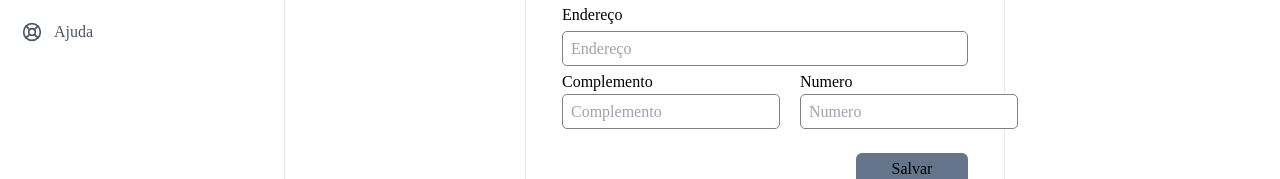
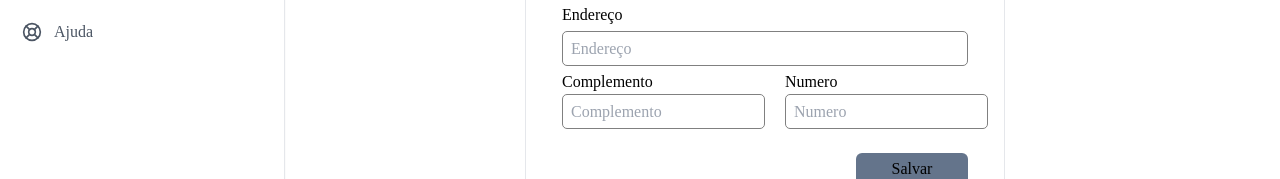
Before and after one commit to FelipeSantt/sentinela-front, a React (Vite) app: page / in a window 1280 px wide. Shown: the part 424-603 px from the top of the page. Built offline with nearby package versions, Linux system fonts and the light colour scheme.

Commit message:
ajustando tela

```diff
--- a/src/components/Form/FormSegurado.jsx
+++ b/src/components/Form/FormSegurado.jsx
@@ -6,7 +6,7 @@ const FormSegurado = () => {
 
 
   return (
-    <section className='w-3/4 h-full justify-center flex mt-14'>
+    <section className='w-3/4 h-full justify-center flex mt-14 container'>
       <div className='sm:w-2/4 w-2/4 h-3/4 items-center flex flex-col rounded-md border box-border p-5'>
         <h1 className='text-2xl font-semibold mt-4'>Dados Segurado</h1>
         <form className='w-full md:2/4 flex flex-col px-4 mt-4 gap-1'>
@@ -19,7 +19,8 @@ const FormSegurado = () => {
           <hr className='bg-slate-300 mt-4'/>
           <label htmlFor="">Endereço</label>
           <input type="text" placeholder='Endereço'/>
-          <div className='w-full xl:flex lg:flex  gap-5'>
+          <div className='w-1/4 xl:flex lg:flex px-2'>
+            <div className='w-2/4 flex col-span-2 gap-5'>
               <div className= 'w-full flex flex-col'>
                 <label htmlFor="">Complemento</label>
                 <input type="text" placeholder='Complemento'/>
@@ -27,6 +28,7 @@ const FormSegurado = () => {
               <div className='w-full flex flex-col'>
                 <label htmlFor="">Numero</label>
                 <input type="number" placeholder='Numero'/>
+              </div>
             </div>
             </div>
         </form>
```
Lines whose indentation alone changed are shown as unchanged.
